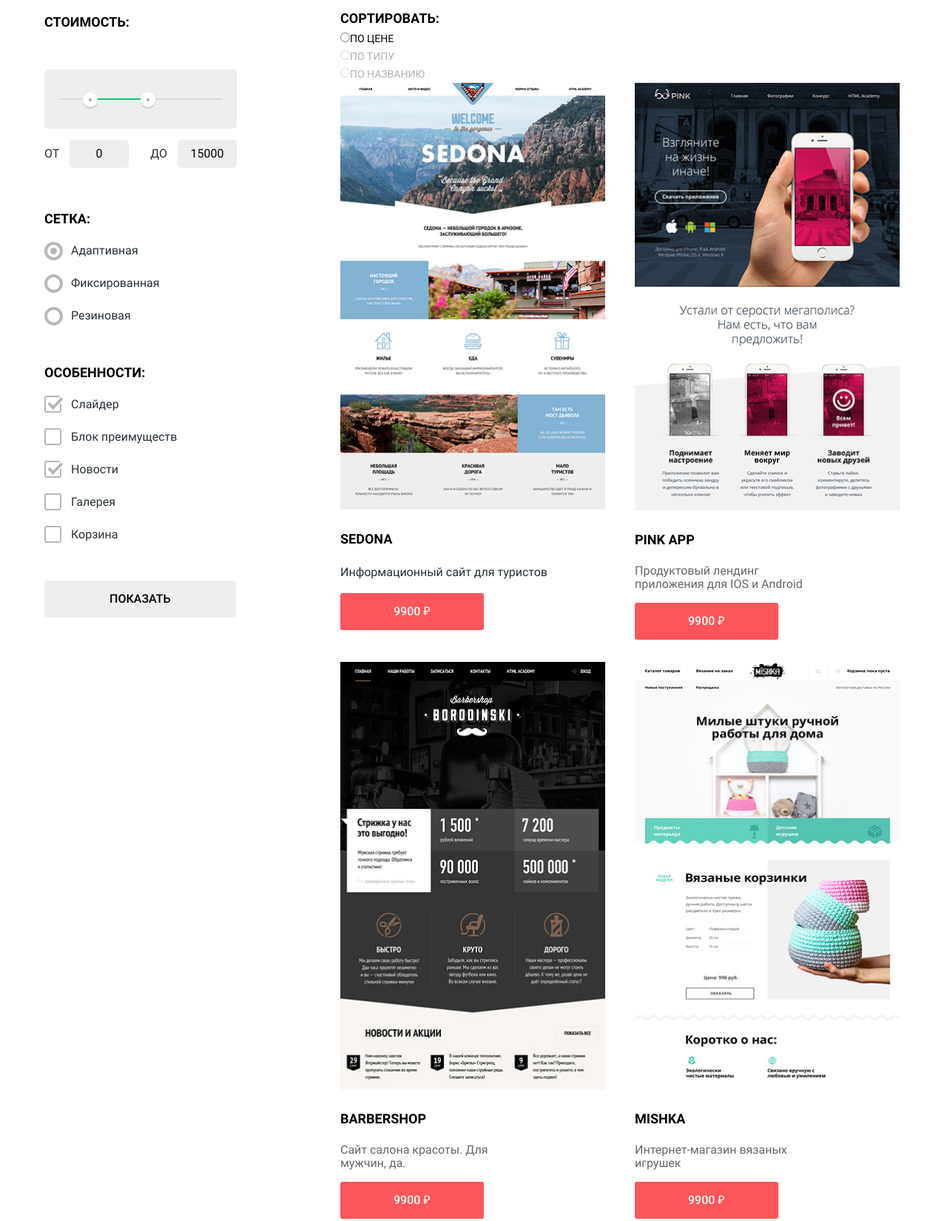
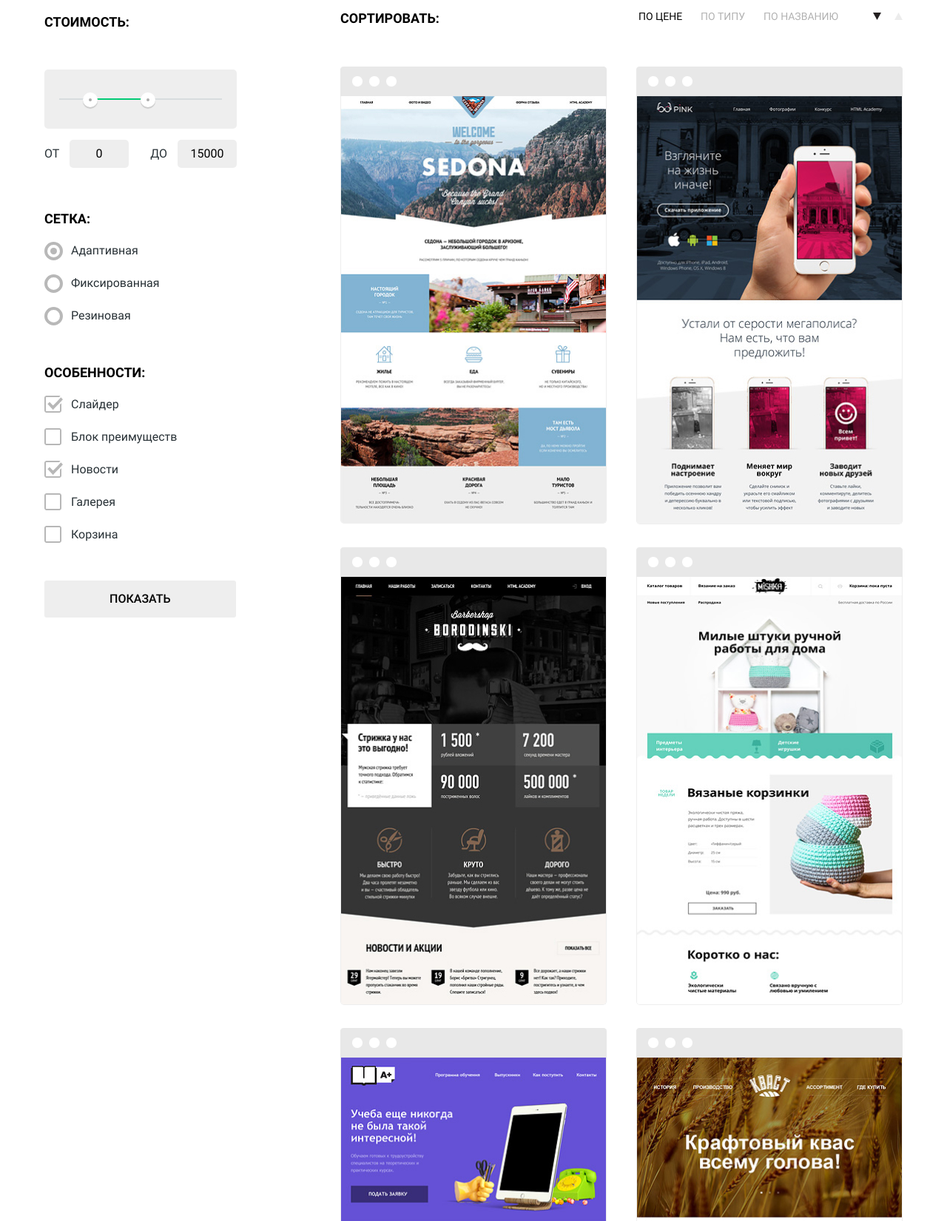
Before and after one commit to niksvi/1376293-nerds-30, a plain HTML site: page catalog.html in a window 1280 px wide. Shown: the part 400-2051 px from the top of the page at 74% size. Drawn offline with Linux system fonts and the light colour scheme.

Commit message:
Фильтр и сортировка

```diff
--- a/catalog.html
+++ b/catalog.html
@@ -129,73 +129,96 @@
 
       <section class="patterns">
         <h2 class="visually-hidden">Шаблоны</h2>
-        <h3 class="filter-group-title">Сортировать:</h3>
         <form class="sort" method="POST" action="https://echo.htmlacademy.ru">
-          <ul>
-            <li>
-              <label class="sort-item">
-                <input type="radio" name="radiosort" value="price">ПО ЦЕНЕ
-              </label>
-            </li>
-            <li>
-              <label class="sort-item sort-item-disabled">
-                <input type="radio" name="radiosort" value="type">ПО ТИПУ
-              </label>
-            </li>
-            <li>
-              <label class="sort-item sort-item-disabled">
-                <input type="radio" name="radiosort" value="name">ПО НАЗВАНИЮ
-              </label>
-            </li>
-          </ul>
+          <div>
+            <span class="filter-group-title">Сортировать:</span>
+            <ul class="sort-list">
+              <li class="sort-item">
+                <input class="sort-radio visually-hidden" id="sort-price" type="radio" name="radiosort" value="price"
+                  checked>
+                <label for="sort-price">ПО ЦЕНЕ</label>
+              </li>
+              <li class="sort-item">
+                <input class="sort-radio visually-hidden" id="sort-type" type="radio" name="radiosort" value="type">
+                <label for="sort-type">ПО ТИПУ</label>
+              </li>
+              <li class="sort-item">
+                <input class="sort-radio visually-hidden" id="sort-name" type="radio" name="radiosort" value="name">
+                <label for="sort-name">ПО НАЗВАНИЮ</label>
+              </li>
+              <li class="sort-item-arrow">
+                <input class="sort-radio-arrow visually-hidden" id="sort-down" type="radio" name="sortupdown"
+                  value="down" checked>
+                <label for="sort-down">
+                  <svg width="11" height="10" viewBox="0 0 11 10" fill="none" xmlns="http://www.w3.org/2000/svg">
+                    <path d="M5.5 10L0 0H11" fill="#a6a6a6" />
+                  </svg>
+                </label>
+              </li>
+              <li class="sort-item-arrow">
+                <input class="sort-radio-arrow visually-hidden" id="sort-up" type="radio" name="sortupdown" value="up">
+                <label for="sort-up">
+                  <svg width="11" height="10" viewBox="0 0 11 10" fill="none" xmlns="http://www.w3.org/2000/svg">
+                    <path d="M5.5 0L0 10H11L5.5 0Z" fill="#a6a6a6" />
+                  </svg>
+                </label>
+              </li>
+            </ul>
+          </div>
         </form>
         <ul class="patterns-list">
           <li class="pattern-item">
-            <img src="img/content/img-sedona.jpg" width="358" height="578" alt="">
-            <div>
-              <h3 class="pattern-item-title">Sedona</h3>
-              <p class="pattern-info">Информационный сайт для туристов</p>
-              <button class="btn btn-pattern" type="button">9900 ₽</button>
+            <img class="pattern-browser" src="img/decor/browser.png" width="360" height="40" alt="">
+            <img class="pattern-image" src="img/content/img-sedona.jpg" width="358" height="578" alt="">
+            <div class="pattern-description">
+              <h3 class="pattern-title">Sedona</h3>
+              <p class="pattern-info">Информационный сайт<br> для туристов</p>
+              <button class="btn btn-pattern" type="button">9 900 ₽</button>
             </div>
           </li>
           <li class="pattern-item">
-            <img src="img/content/img-pink.jpg" width="358" height="578" alt="">
-            <div>
-              <h3 class="pattern-item-title">Pink App</h3>
-              <p class="pattern-item-info">Продуктовый лендинг приложения для IOS и Android</p>
-              <button class="btn btn-pattern" type="button">9900 ₽</button>
+            <img class="pattern-browser" src="img/decor/browser.png" width="360" height="40" alt="">
+            <img class="pattern-image" src="img/content/img-pink.jpg" width="358" height="578" alt="">
+            <div class="pattern-description">
+              <h3 class="pattern-title">Pink App</h3>
+              <p class="pattern-info">Продуктовый лендинг<br> приложения для IOS и Android</p>
+              <button class="btn btn-pattern" type="button">9 900 ₽</button>
             </div>
           </li>
           <li class="pattern-item">
-            <img src="img/content/img-barbershop.jpg" width="358" height="578" alt="">
-            <div>
-              <h3 class="pattern-item-title">Barbershop</h3>
-              <p class="pattern-item-info">Сайт салона красоты. Для мужчин, да.</p>
-              <button class="btn btn-pattern" type="button">9900 ₽</button>
+            <img class="pattern-browser" src="img/decor/browser.png" width="360" height="40" alt="">
+            <img class="pattern-image" src="img/content/img-barbershop.jpg" width="358" height="578" alt="">
+            <div class="pattern-description">
+              <h3 class="pattern-title">Barbershop</h3>
+              <p class="pattern-info">Сайт салона красоты.<br> Для мужчин, да.</p>
+              <button class="btn btn-pattern" type="button">9 900 ₽</button>
             </div>
           </li>
           <li class="pattern-item">
-            <img src="img/content/img-mishka.png" width="358" height="578" alt="">
-            <div>
-              <h3 class="pattern-item-title">Mishka</h3>
-              <p class="pattern-item-info">Интернет-магазин вязаных игрушек</p>
-              <button class="btn btn-pattern" type="button">9900 ₽</button>
+            <img class="pattern-browser" src="img/decor/browser.png" width="360" height="40" alt="">
+            <img class="pattern-image" src="img/content/img-mishka.png" width="358" height="578" alt="">
+            <div class="pattern-description">
+              <h3 class="pattern-title">Mishka</h3>
+              <p class="pattern-info">Интернет-магазин<br> вязаных игрушек</p>
+              <button class="btn btn-pattern" type="button">9 900 ₽</button>
             </div>
           </li>
           <li class="pattern-item">
-            <img src="img/content/img-aplus.png" width="358" height="578" alt="">
-            <div>
-              <h3 class="pattern-item-title">A Plus</h3>
-              <p class="pattern-item-info">Лендинг курсов повышения квалификации</p>
-              <button class="btn btn-pattern" type="button">9900 ₽</button>
+            <img class="pattern-browser" src="img/decor/browser.png" width="360" height="40" alt="">
+            <img class="pattern-image" src="img/content/img-aplus.png" width="358" height="578" alt="">
+            <div class="pattern-description">
+              <h3 class="pattern-title">A Plus</h3>
+              <p class="pattern-info">Лендинг курсов повышения<br> квалификации</p>
+              <button class="btn btn-pattern" type="button">9 900 ₽</button>
             </div>
           </li>
           <li class="pattern-item">
-            <img src="img/content/img-kvast.jpg" width="358" height="578" alt="">
-            <div>
-              <h3 class="pattern-item-title">Кваст</h3>
-              <p class="pattern-item-info">Промо-сайт производителя крафтового кваса</p>
-              <button class="btn btn-pattern" type="button">9900 ₽</button>
+            <img class="pattern-browser" src="img/decor/browser.png" width="360" height="40" alt="">
+            <img class="pattern-image" src="img/content/img-kvast.jpg" width="358" height="578" alt="">
+            <div class="pattern-description">
+              <h3 class="pattern-title">Кваст</h3>
+              <p class="pattern-info">Промо-сайт производителя<br> крафтового кваса</p>
+              <button class="btn btn-pattern" type="button">9 900 ₽</button>
             </div>
           </li>
         </ul>
--- a/css/style.css
+++ b/css/style.css
@@ -494,6 +494,8 @@ figure {
 
 .btn-pattern {
   padding: 0 72px;
+  margin-bottom: 44px;
+  margin-top: 15px;
 }
 
 .btn-pattern:focus {
@@ -746,38 +748,121 @@ figure {
 .patterns-list {
   display: flex;
   flex-wrap: wrap;
+  margin-top: 50px;
 }
 
 .pattern-item {
   margin-bottom: 30px;
+  width: 360px;
+  height: 620px;
+  position: relative;
 }
 
 .pattern-item:nth-child(even) {
   margin-left: 40px;
 }
 
-.pattern-item-title {
+.pattern-image {
+  border: 1px solid var(--basic-extra-white);
+  border-top: none;
+  border-bottom-left-radius: 5px;
+  border-bottom-right-radius: 5px;
+}
+
+.pattern-item:hover .pattern-description {
+  display: block;
+}
+
+.pattern-item:hover img {
+  filter: drop-shadow(0px 6px 15px rgba(0, 0, 0, 0.25));
+}
+
+.pattern-item:hover .pattern-browser {
+  opacity: 1;
+}
+
+.pattern-browser {
+  margin-bottom: -7px;
+  opacity: 0.12;
+}
+
+.pattern-description {
+  display: none;
+  width: 360px;
+  background-color: var(--basic-extra-white);
+  position: absolute;
+  bottom: 0;
+  text-align: center;
+  border-bottom-left-radius: 5px;
+  border-bottom-right-radius: 5px;
+}
+
+.pattern-title {
   font-size: 18px;
   line-height: 30px;
   font-weight: 700;
   color: var(--basic-black);
   text-transform: uppercase;
+  margin-top: 26px;
 }
 
-.pattern-item-info {
-  width: 255px;
+.pattern-info {
   line-height: 18px;
   color: var(--basic-gray);
 }
 
+.sort div {
+  display: flex;
+  justify-content: space-between;
+}
+
+.sort ul {
+  display: flex;
+}
+
 .sort-item {
+  margin-right: 25px;
+}
+
+.sort-item:nth-child(3) {
+  margin-right: 47px;
+}
+
+.sort-item label {
   color: var(--basic-black);
   font-size: 14px;
   line-height: 18px;
+  opacity: 0.3;
 }
 
-.sort-item-disabled {
-  opacity: 0.3;
+.sort-item:hover label {
+  opacity: 0.6;
+}
+
+.sort-item:active label,
+.sort-radio:checked+label {
+  opacity: 1;
+}
+
+.sort-item-arrow label {
+  opacity: 0.2;
+}
+
+.sort-item-arrow:hover label {
+  opacity: 1;
+}
+
+.sort-item-arrow:active path,
+.sort-radio-arrow:checked+label path {
+  fill: #231f20;
+}
+
+.sort-radio-arrow:checked+label {
+  opacity: 1;
+}
+
+.sort-item-arrow:last-child {
+  margin-left: 18px;
 }
 
 .patterns-pagination {
```
Also changed, not shown: img/decor/icon-up-dir.png (deleted), img/decor/icon-up-dir.svg (added).
